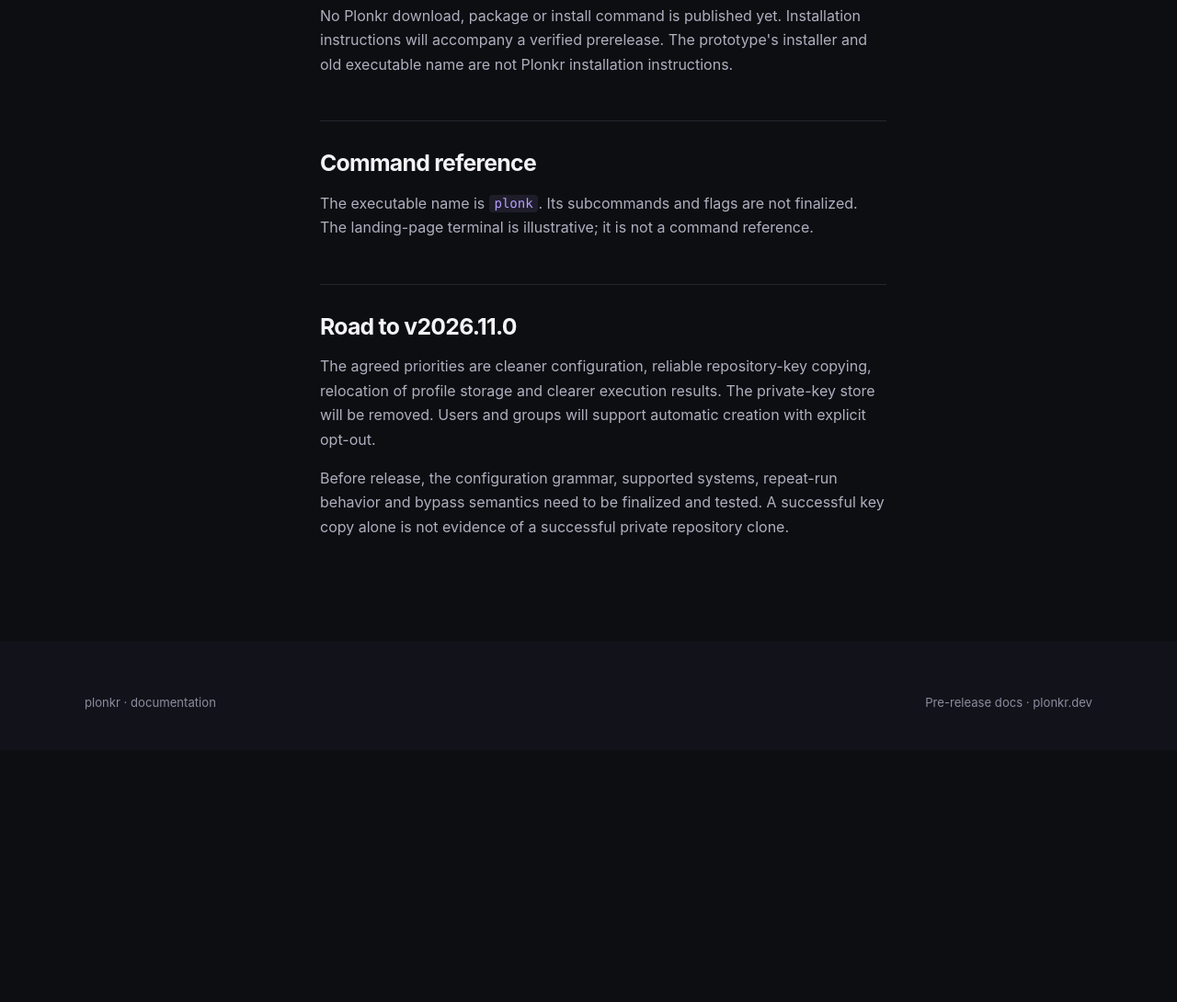
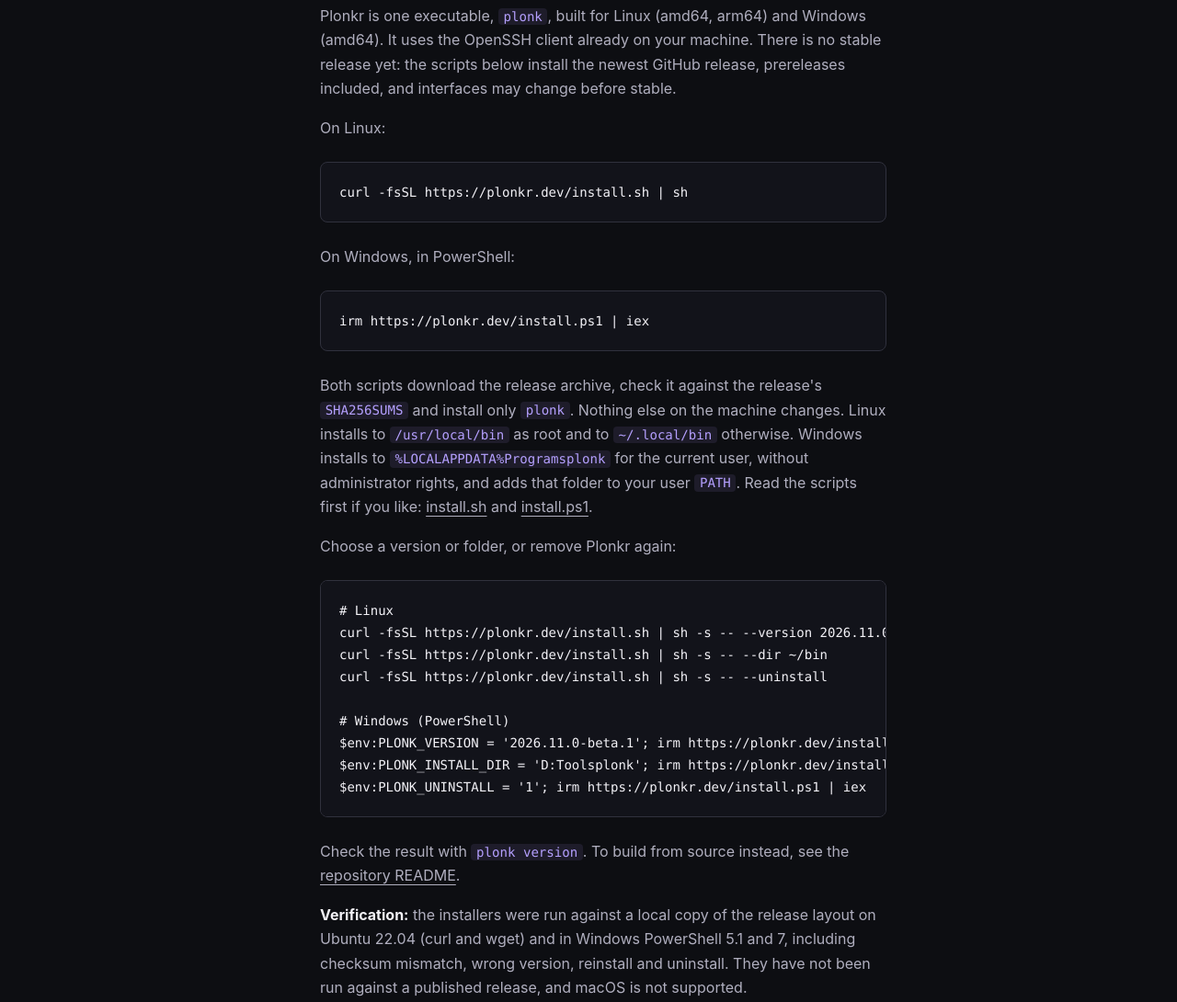
Before and after one commit to vanvanni/plonkr, a website: page docs/guide/index.html in a window 1280 px wide. Shown: the part 1617-2707 px from the top of the page at 92% size. Before the commit the page ends 2433 px from the top, so only its background shows below. Drawn offline with Linux system fonts and the light colour scheme.

Commit message:
feat: publish install scripts for Linux and Windows
docs/install.sh and docs/install.ps1 are served at plonkr.dev/install.sh and
/install.ps1. Each downloads the newest published GitHub release (prereleases
included, or a pinned version), verifies the archive against the release's
SHA256SUMS and installs only plonk: to /usr/local/bin or ~/.local/bin on
Linux, and to %LOCALAPPDATA%\Programs\plonk plus the user PATH on Windows,
with no administrator rights. Both support choosing a version or folder and
uninstalling.

The website build now publishes the two scripts, and the guide, landing page
and README describe installation. Tested against a local copy of the release
layout on Ubuntu 22.04 (curl and wget) and Windows PowerShell 5.1 and 7, not
yet against a published release.

Co-Authored-By: Claude Sonnet 5.5 <noreply@anthropic.com>

```diff
--- a/docs/guide/index.html
+++ b/docs/guide/index.html
@@ -39,13 +39,30 @@
 <main class="article" id="main"><p class="kicker">docs / beta — no stable release yet</p><h1 id="overview">Machine setup with Plonkr</h1>
 <p class="lead">Prepare a machine you already have, using a profile that describes its setup.</p><p><strong>Plonkr</strong> is the product; <code>plonk</code> is the command. The intended workflow covers existing containers, VMs and bare metal reached over SSH. Creating the machine stays with your existing tools.</p>
 <h2 id="status">Read this first</h2>
-<div class="notice"><p><strong>Beta documentation — no stable release yet:</strong> the proof of concept has been reviewed, but there is no installable Plonkr release yet. These pages distinguish agreed v2026.11.0 behavior from proposed syntax and capabilities seen in the prototype. Examples are design examples, not commands to run against a released binary.</p></div><p>The initial prototype implements ordered SSH execution, profile composition, conditional steps, account setup, repository cloning and systemd unit-file installation. That is implementation evidence, not a guarantee of supported platforms or reliable reruns in the prerelease.</p>
+<div class="notice"><p><strong>Beta documentation — no stable release yet:</strong> the proof of concept has been reviewed, but Plonkr is installable only as a beta prerelease. These pages distinguish agreed v2026.11.0 behavior from proposed syntax and capabilities seen in the prototype. Examples are design examples, not commands to run against a released binary.</p></div><p>The initial prototype implements ordered SSH execution, profile composition, conditional steps, account setup, repository cloning and systemd unit-file installation. That is implementation evidence, not a guarantee of supported platforms or reliable reruns in the prerelease.</p>
 <h2 id="workflow">The workflow</h2>
 <ol><li>Create your target machine and establish SSH access.</li><li>Describe users, groups, repository access and setup work in a local profile.</li><li>Review the expanded plan before applying changes.</li><li>Run setup and inspect the results and log.</li></ol><p>The preview and execution workflow exists in the prototype. The final command grammar and platform support are still being agreed.</p>
 <h2 id="reading">Read the guide</h2>
 <ul><li><a href="profiles.html">Profiles and locations</a>: where profiles belong and how the storage change affects existing users.</li><li><a href="configuration.html">Configuration and tasks</a>: automatic user/group creation, explicit setup and proposed task structure.</li><li><a href="reference.html">Profile reference</a>: every profile key, its type, default and effect.</li><li><a href="repositories.html">Repository SSH keys</a>: unchanged key copying and target-user access.</li><li><a href="execution.html">Execution and results</a>: previews, failure behavior and limits.</li><li><a href="examples.html">Examples</a>: a proposed profile and explanations.</li></ul>
 <h2 id="installation">Installation</h2>
-<p>No Plonkr download, package or install command is published yet. Installation instructions will accompany a verified prerelease. The prototype's installer and old executable name are not Plonkr installation instructions.</p>
+<p>Plonkr is one executable, <code>plonk</code>, built for Linux (amd64, arm64) and Windows (amd64). It uses the OpenSSH client already on your machine. There is no stable release yet: the scripts below install the newest GitHub release, prereleases included, and interfaces may change before stable.</p>
+<p>On Linux:</p>
+<pre><code>curl -fsSL https://plonkr.dev/install.sh | sh</code></pre>
+<p>On Windows, in PowerShell:</p>
+<pre><code>irm https://plonkr.dev/install.ps1 | iex</code></pre>
+<p>Both scripts download the release archive, check it against the release's <code>SHA256SUMS</code> and install only <code>plonk</code>. Nothing else on the machine changes. Linux installs to <code>/usr/local/bin</code> as root and to <code>~/.local/bin</code> otherwise. Windows installs to <code>%LOCALAPPDATA%Programsplonk</code> for the current user, without administrator rights, and adds that folder to your user <code>PATH</code>. Read the scripts first if you like: <a href="../install.sh">install.sh</a> and <a href="../install.ps1">install.ps1</a>.</p>
+<p>Choose a version or folder, or remove Plonkr again:</p>
+<pre><code># Linux
+curl -fsSL https://plonkr.dev/install.sh | sh -s -- --version 2026.11.0-beta.1
+curl -fsSL https://plonkr.dev/install.sh | sh -s -- --dir ~/bin
+curl -fsSL https://plonkr.dev/install.sh | sh -s -- --uninstall
+
+# Windows (PowerShell)
+$env:PLONK_VERSION = '2026.11.0-beta.1'; irm https://plonkr.dev/install.ps1 | iex
+$env:PLONK_INSTALL_DIR = 'D:Toolsplonk'; irm https://plonkr.dev/install.ps1 | iex
+$env:PLONK_UNINSTALL = '1'; irm https://plonkr.dev/install.ps1 | iex</code></pre>
+<p>Check the result with <code>plonk version</code>. To build from source instead, see the <a href="https://github.com/vanvanni/plonkr#build-from-source">repository README</a>.</p>
+<p><strong>Verification:</strong> the installers were run against a local copy of the release layout on Ubuntu 22.04 (curl and wget) and in Windows PowerShell 5.1 and 7, including checksum mismatch, wrong version, reinstall and uninstall. They have not been run against a published release, and macOS is not supported.</p>
 <h2 id="reference">Command reference</h2>
 <p>The executable name is <code>plonk</code>. Its subcommands and flags are not finalized. The landing-page terminal is illustrative; it is not a command reference.</p>
 <h2 id="release">Road to v2026.11.0</h2>
--- a/scripts/build.mjs
+++ b/scripts/build.mjs
@@ -4,7 +4,7 @@ const root = resolve(import.meta.dirname, '..');
 const source = resolve(root, 'docs');
 async function walk(dir) { const entries = await readdir(dir,{withFileTypes:true}); return (await Promise.all(entries.map(e=>e.isDirectory()?walk(resolve(dir,e.name)):resolve(dir,e.name)))).flat(); }
 // Publish only website inputs; docs/design contains editable sources and private build tooling.
-const publicEntries = ['index.html', '404.html', 'guide', 'assets', 'CNAME', '.nojekyll', 'robots.txt', 'sitemap.xml'];
+const publicEntries = ['index.html', '404.html', 'guide', 'assets', 'CNAME', '.nojekyll', 'robots.txt', 'sitemap.xml', 'install.sh', 'install.ps1'];
 const files = (await Promise.all(publicEntries.map(async name => {
   const file = resolve(source, name);
   return (await stat(file)).isDirectory() ? walk(file) : [file];
```
Also changed, not shown: BRANCHES.md (+7 -0 lines), docs/index.html (+1 -1 lines), README.md, 3 other files.
